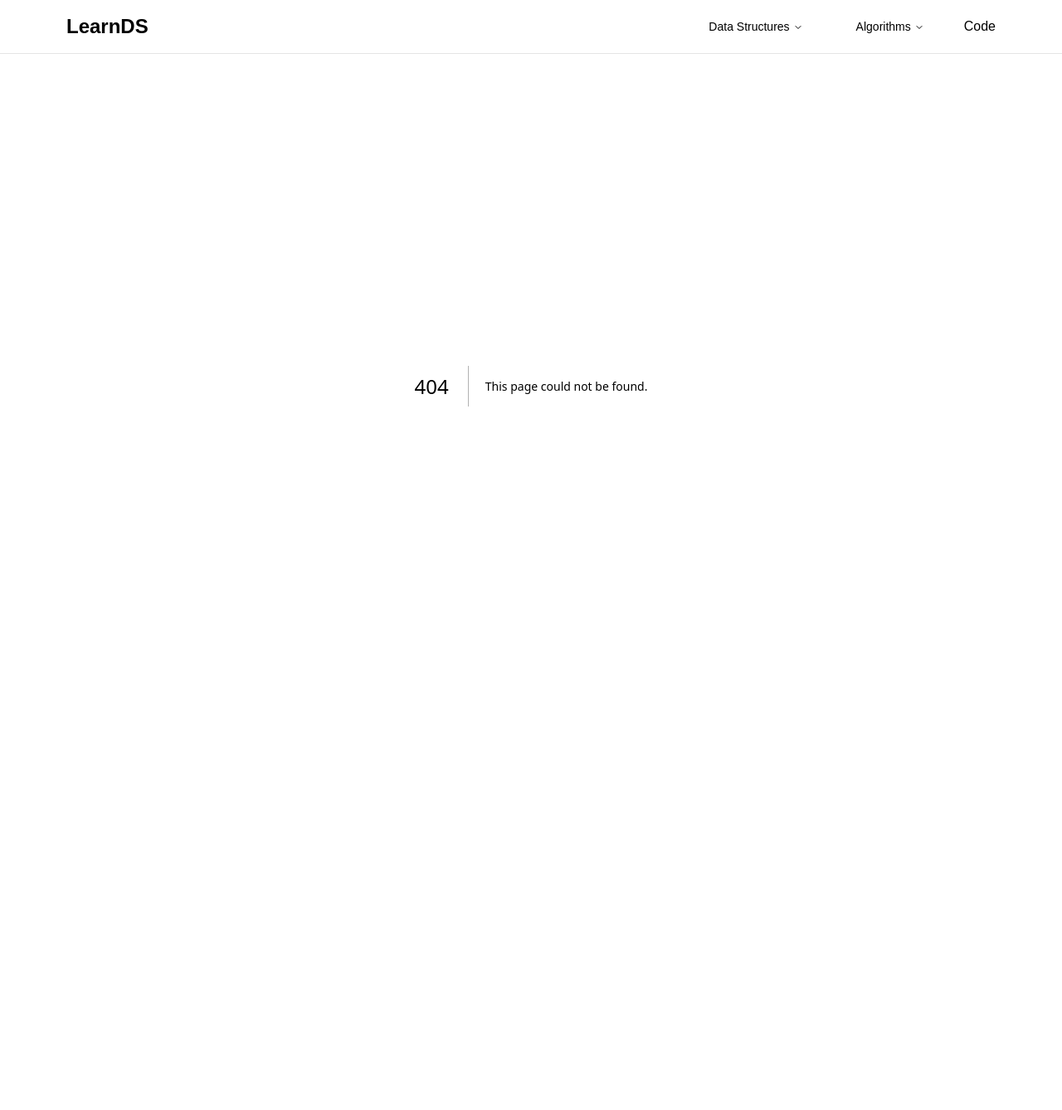
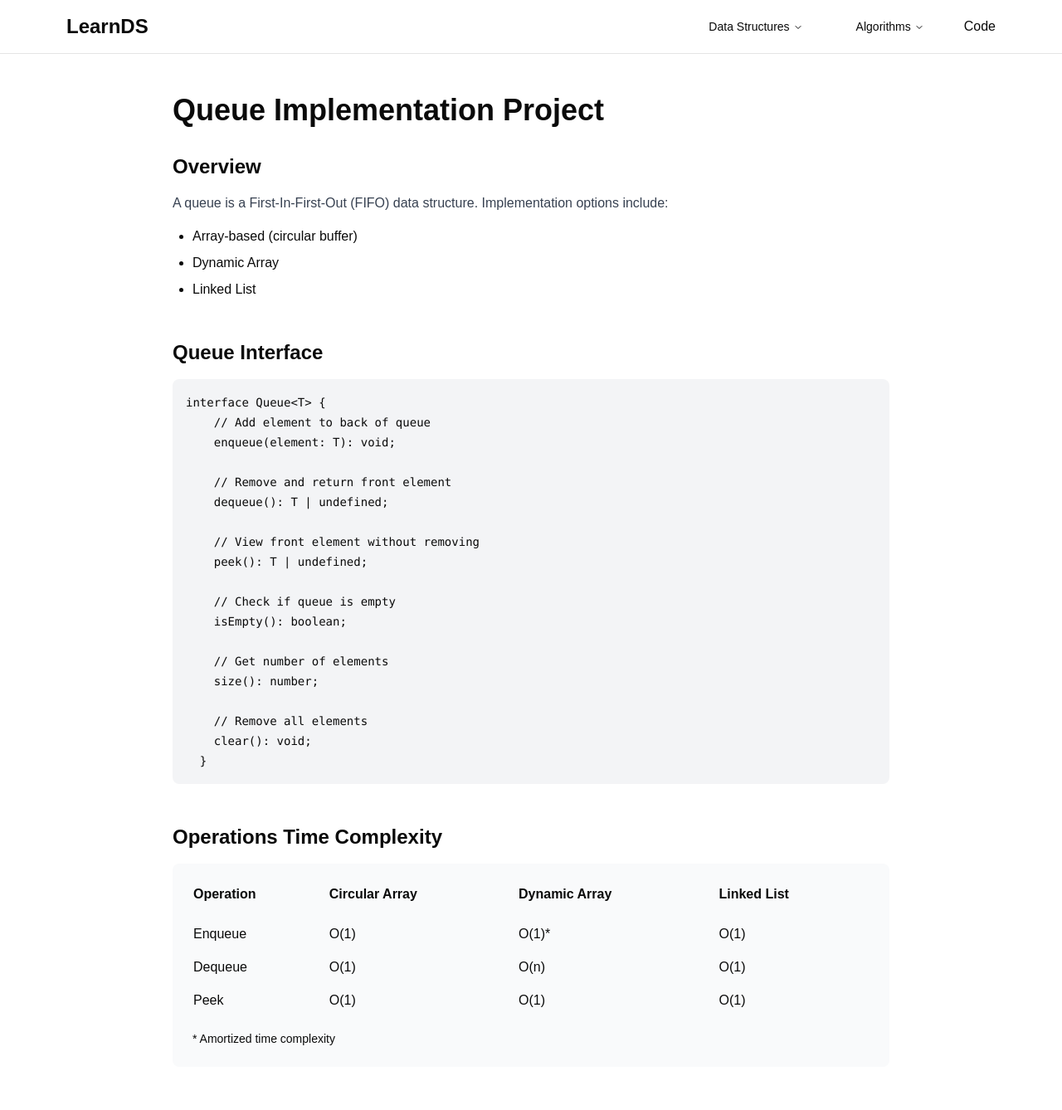
Before and after one commit to Evandabest/learnDS, a Next.js app: page /projects/queue in a window 1280 px wide. Before the commit this address had no page. Shown: the top 1338 px of the page at 83% size. Before the commit the page ends 865 px from the top, so only its background shows below. Built offline with nearby package versions, Linux system fonts and the light colour scheme.

Commit message:
feat: add sorting algorithm projects

```diff
--- /dev/null
+++ b/app/projects/queue/page.tsx
@@ -0,0 +1,123 @@
+import { PageNavigation } from "@/components/page-navigation";
+
+export default function QueueProjectPage() {
+    return (
+      <div className="max-w-4xl mx-auto py-12 px-4">
+        <h1 className="text-4xl font-bold mb-8">Queue Implementation Project</h1>
+
+        <section className="mb-12">
+          <h2 className="text-2xl font-semibold mb-4">Overview</h2>
+          <p className="text-gray-700 mb-4">
+            A queue is a First-In-First-Out (FIFO) data structure. Implementation options include:
+          </p>
+          <ul className="list-disc pl-6 space-y-2 mb-4">
+            <li>Array-based (circular buffer)</li>
+            <li>Dynamic Array</li>
+            <li>Linked List</li>
+          </ul>
+        </section>
+
+        <section className="mb-12">
+          <h2 className="text-2xl font-semibold mb-4">Queue Interface</h2>
+          <pre className="bg-gray-100 p-4 rounded-lg overflow-x-auto">
+            <code className="text-sm">{`interface Queue<T> {
+    // Add element to back of queue
+    enqueue(element: T): void;
+
+    // Remove and return front element
+    dequeue(): T | undefined;
+
+    // View front element without removing
+    peek(): T | undefined;
+
+    // Check if queue is empty
+    isEmpty(): boolean;
+
+    // Get number of elements
+    size(): number;
+
+    // Remove all elements
+    clear(): void;
+  }`}</code>
+          </pre>
+        </section>
+
+        <section className="mb-12">
+          <h2 className="text-2xl font-semibold mb-4">Operations Time Complexity</h2>
+          <div className="bg-gray-50 p-6 rounded-lg">
+            <table className="w-full">
+              <thead>
+                <tr className="text-left">
+                  <th className="pb-4">Operation</th>
+                  <th className="pb-4">Circular Array</th>
+                  <th className="pb-4">Dynamic Array</th>
+                  <th className="pb-4">Linked List</th>
+                </tr>
+              </thead>
+              <tbody>
+                <tr>
+                  <td className="py-2">Enqueue</td>
+                  <td>O(1)</td>
+                  <td>O(1)*</td>
+                  <td>O(1)</td>
+                </tr>
+                <tr>
+                  <td className="py-2">Dequeue</td>
+                  <td>O(1)</td>
+                  <td>O(n)</td>
+                  <td>O(1)</td>
+                </tr>
+                <tr>
+                  <td className="py-2">Peek</td>
+                  <td>O(1)</td>
+                  <td>O(1)</td>
+                  <td>O(1)</td>
+                </tr>
+              </tbody>
+            </table>
+            <p className="text-sm mt-4">* Amortized time complexity</p>
+          </div>
+        </section>
+
+        <section className="mb-12">
+          <h2 className="text-2xl font-semibold mb-4">Project Requirements</h2>
+          <ol className="list-decimal pl-6 space-y-2">
+            <li>Implement Queue using all three approaches</li>
+            <li>Handle edge cases (empty queue, full queue)</li>
+            <li>Implement circular buffer for array-based queue</li>
+            <li>Write comprehensive unit tests</li>
+            <li>Compare implementation trade-offs</li>
+          </ol>
+        </section>
+
+        <section className="mb-12">
+          <h2 className="text-2xl font-semibold mb-4">Practice Problems</h2>
+          <ul className="space-y-4">
+            <li>1. Implement a print queue system</li>
+            <li>2. Build a task scheduler</li>
+            <li>3. Create a buffer for stream processing</li>
+            <li>4. Design a customer service queue</li>
+          </ul>
+        </section>
+
+        <PageNavigation
+          previousPage={{
+            href: "/projects/stack",
+            label: "Stack Project"
+          }}
+          nextPage={{
+            href: "/projects/deque",
+            label: "Deque Project"
+          }}
+          relatedPages={[
+            { href: "/arrays", label: "Arrays" },
+            { href: "/linked", label: "Linked Lists" },
+          ]}
+          projects={[
+            { href: "/projects/print-queue", label: "Print Queue" },
+            { href: "/projects/task-scheduler", label: "Task Scheduler" }
+          ]}
+        />
+      </div>
+    )
+  }
--- /dev/null
+++ b/app/projects/stack/page.tsx
@@ -0,0 +1,124 @@
+import { PageNavigation } from "@/components/page-navigation";
+
+export default function StackProjectPage() {
+    return (
+      <div className="max-w-4xl mx-auto py-12 px-4">
+        <h1 className="text-4xl font-bold mb-8">Stack Implementation Project</h1>
+
+        <section className="mb-12">
+          <h2 className="text-2xl font-semibold mb-4">Overview</h2>
+          <p className="text-gray-700 mb-4">
+            A stack is a Last-In-First-Out (LIFO) data structure. You can implement a stack using:
+          </p>
+          <ul className="list-disc pl-6 space-y-2 mb-4">
+            <li>Array (fixed size)</li>
+            <li>Dynamic Array (resizable)</li>
+            <li>Linked List (dynamic)</li>
+          </ul>
+        </section>
+
+        <section className="mb-12">
+          <h2 className="text-2xl font-semibold mb-4">Stack Interface</h2>
+          <pre className="bg-gray-100 p-4 rounded-lg overflow-x-auto">
+            <code className="text-sm">{`interface Stack<T> {
+    // Add element to top of stack
+    push(element: T): void;
+
+    // Remove and return top element
+    pop(): T | undefined;
+
+    // View top element without removing
+    peek(): T | undefined;
+
+    // Check if stack is empty
+    isEmpty(): boolean;
+
+    // Get number of elements
+    size(): number;
+
+    // Remove all elements
+    clear(): void;
+  }`}</code>
+          </pre>
+        </section>
+
+        <section className="mb-12">
+          <h2 className="text-2xl font-semibold mb-4">Operations Time Complexity</h2>
+          <div className="bg-gray-50 p-6 rounded-lg">
+            <table className="w-full">
+              <thead>
+                <tr className="text-left">
+                  <th className="pb-4">Operation</th>
+                  <th className="pb-4">Array</th>
+                  <th className="pb-4">Dynamic Array</th>
+                  <th className="pb-4">Linked List</th>
+                </tr>
+              </thead>
+              <tbody>
+                <tr>
+                  <td className="py-2">Push</td>
+                  <td>O(1)</td>
+                  <td>O(1)*</td>
+                  <td>O(1)</td>
+                </tr>
+                <tr>
+                  <td className="py-2">Pop</td>
+                  <td>O(1)</td>
+                  <td>O(1)</td>
+                  <td>O(1)</td>
+                </tr>
+                <tr>
+                  <td className="py-2">Peek</td>
+                  <td>O(1)</td>
+                  <td>O(1)</td>
+                  <td>O(1)</td>
+                </tr>
+              </tbody>
+            </table>
+            <p className="text-sm mt-4">* Amortized time complexity</p>
+          </div>
+        </section>
+
+        <section className="mb-12">
+          <h2 className="text-2xl font-semibold mb-4">Project Requirements</h2>
+          <ol className="list-decimal pl-6 space-y-2">
+            <li>Implement the Stack interface using all three approaches</li>
+            <li>Handle edge cases (empty stack, full stack)</li>
+            <li>Add error handling for invalid operations</li>
+            <li>Write unit tests for all operations</li>
+            <li>Compare performance between implementations</li>
+          </ol>
+        </section>
+
+        <section className="mb-12">
+          <h2 className="text-2xl font-semibold mb-4">Practice Problems</h2>
+          <ul className="space-y-4">
+            <li>1. Implement a bracket matching validator</li>
+            <li>2. Create an undo/redo system</li>
+            <li>3. Build an expression evaluator</li>
+            <li>4. Implement stack sorting</li>
+          </ul>
+        </section>
+
+        <PageNavigation
+          previousPage={{
+            href: "/projects",
+            label: "Projects"
+          }}
+          nextPage={{
+            href: "/projects/queue",
+            label: "Queues"
+          }}
+          relatedPages={[
+            { href: "/arrays", label: "Arrays" },
+            { href: "/linkedlist", label: "Linked Lists" },
+            { href: "/projects/calculator", label: "Calculator Project" }
+          ]}
+          projects={[
+            { href: "/projects/bracket-matcher", label: "Bracket Matcher" },
+            { href: "/projects/expression-evaluator", label: "Expression Evaluator" }
+          ]}
+        />
+      </div>
+    )
+  }
```
